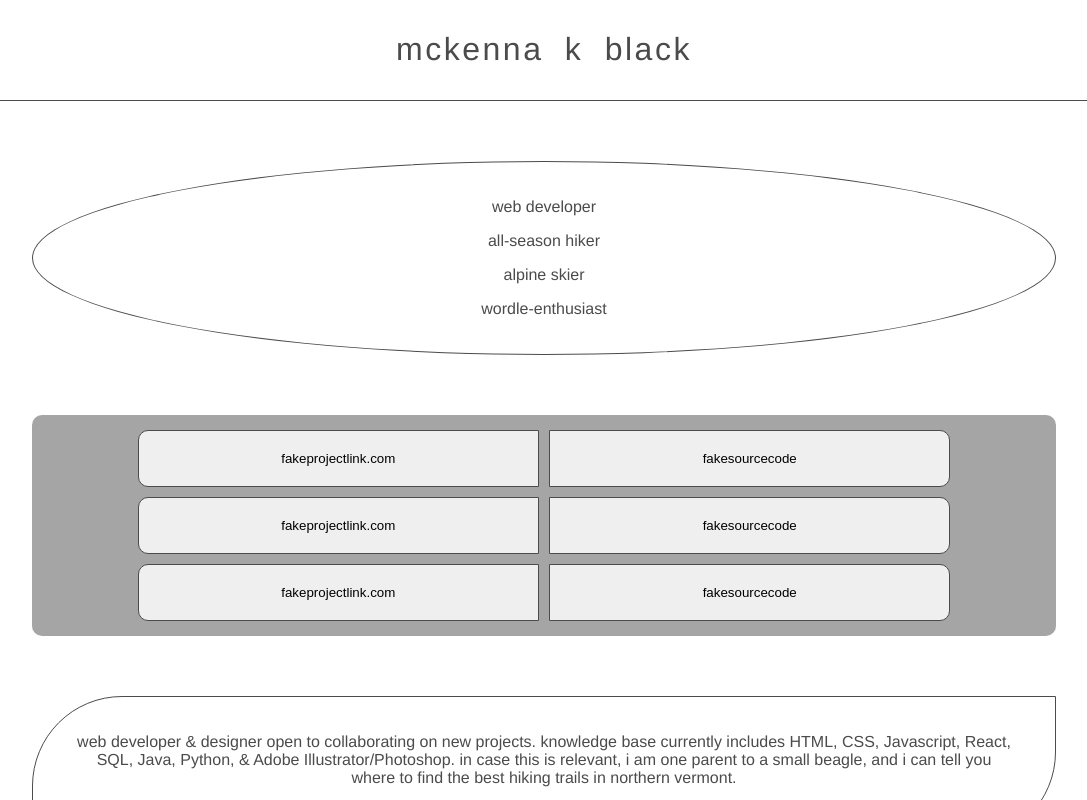
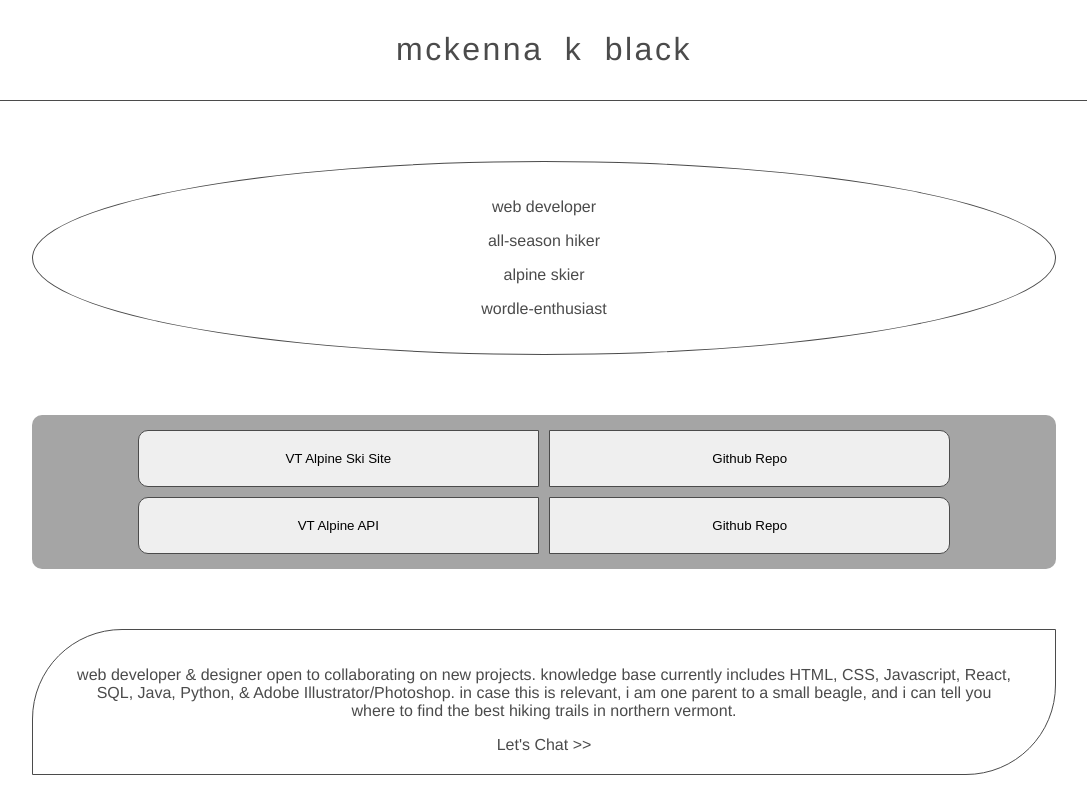
Before and after one commit to McKB/portfolio-site-react, a React (Create React App) app: page / in a window 1280 px wide. Shown: the top 800 px of the page, without its empty margins (96-1183 px from the left). Built offline with nearby package versions, Linux system fonts and the light colour scheme; the HTML template or start-up script is replaced by a standard one.

Commit message:
adds project links

```diff
--- a/src/components/Project.jsx
+++ b/src/components/Project.jsx
@@ -4,12 +4,12 @@
     const { projectLink, displayLink, sourceCodeLink, displaySourceCodeLink } = props
     return (
         <div>
-            <a href={projectLink}>
+            <a href={projectLink} target='_blank' rel='noreferrer'>
                 <button type='button' className="button buttonLeft">
                     {displayLink}
                 </button>
             </a>
-            <a href={sourceCodeLink}>
+            <a href={sourceCodeLink} target='_blank' rel='noreferrer'>
                 <button type='button' className="button buttonRight">
                     {displaySourceCodeLink}
                 </button>
--- a/src/pages/main/Main.jsx
+++ b/src/pages/main/Main.jsx
@@ -19,9 +19,8 @@
                     <TextBlock message={['web developer', 'all-season hiker', 'alpine skier', 'wordle-enthusiast']} />
                 </div>
                 <div className="projectsContainer">
-                    <Project projectLink='fake/link' displayLink='fakeprojectlink.com' sourceCodeLink='source/code' displaySourceCodeLink='fakesourcecode'/>
-                    <Project projectLink='fake/link' displayLink='fakeprojectlink.com' sourceCodeLink='source/code' displaySourceCodeLink='fakesourcecode' />
-                    <Project projectLink='fake/link' displayLink='fakeprojectlink.com' sourceCodeLink='source/code' displaySourceCodeLink='fakesourcecode' />
+                    <Project projectLink='https://alpine-api.onrender.com/' displayLink='VT Alpine Ski Site' sourceCodeLink='https://github.com/McKB/alpine-api' displaySourceCodeLink='Github Repo'/>
+                    <Project projectLink='https://alpine-api.onrender.com/api' displayLink='VT Alpine API' sourceCodeLink='https://github.com/McKB/alpine-api' displaySourceCodeLink='Github Repo' />
                 </div>
                 <div className='textBlock bio'>
                     <TextBlock message={['web developer & designer open to collaborating on new projects. knowledge base currently includes HTML, CSS, Javascript, React, SQL, Java, Python, & Adobe Illustrator/Photoshop. in case this is relevant, i am one parent to a small beagle, and i can tell you where to find the best hiking trails in northern vermont.']} />
```
